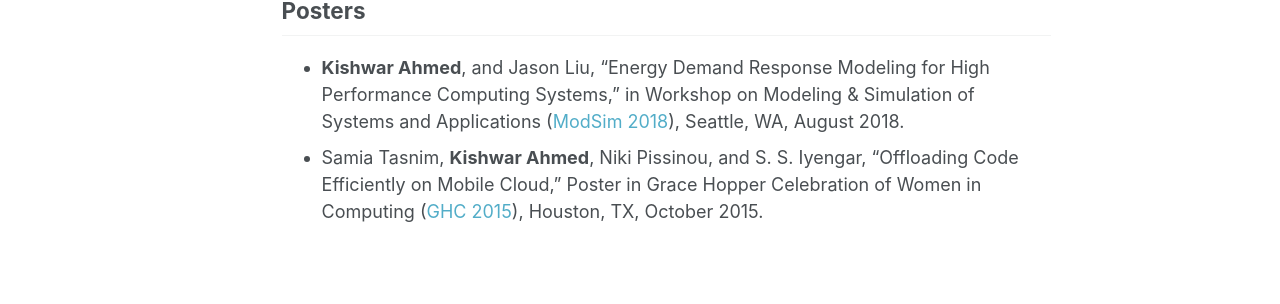
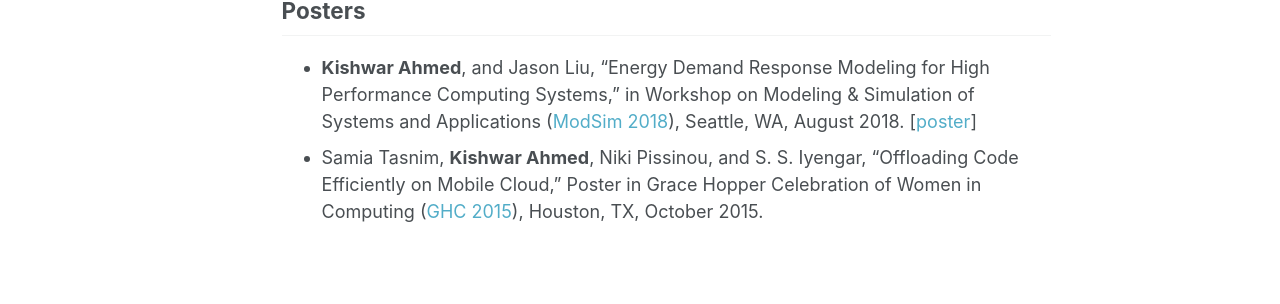
Before and after one commit to kishwarbd/kishwarbd.github.io, a Jekyll site: the page built from _pages/publications.md, in a window 1280 px wide and 900 px high, scrolled down 1772 px. Shown: the part 420-724 px from the top of the window. Built offline with Jekyll 4.4.1, drawn with Linux system fonts in a browser that asks for light colours; some web fonts are replaced.

Commit message:
updates.

```diff
--- a/_pages/publications.md
+++ b/_pages/publications.md
@@ -27,5 +27,5 @@ author_profile: true
 * **Kishwar Ahmed**, Mohammad A. Islam, Shaolei Ren, and Gang Quan, “Can Data Center Become Water Self-Sufficient?,” in 6th Usenix Workshop on Power-Aware Computing and Systems ([HotPower 2014](https://www.usenix.org/conference/hotpower14)) held with USENIX [OSDI 2014](https://www.usenix.org/conference/osdi14), Broomfield, CO, October 2014. [[paper](https://www.usenix.org/conference/hotpower14/technical-sessions/presentation/can-data-center-become-water-self-sufficient)] (Acceptance rate: 34%)
 
 ## Posters
-* **Kishwar Ahmed**, and Jason Liu, “Energy Demand Response Modeling for High Performance Computing Systems,” in Workshop on Modeling & Simulation of Systems and Applications ([ModSim 2018](https://www.bnl.gov/modsim2018/)), Seattle, WA, August 2018.
+* **Kishwar Ahmed**, and Jason Liu, “Energy Demand Response Modeling for High Performance Computing Systems,” in Workshop on Modeling & Simulation of Systems and Applications ([ModSim 2018](https://www.bnl.gov/modsim2018/)), Seattle, WA, August 2018. [[poster](https://kishwarbd.github.io/files/slides/modsim18.pdf)]
 * Samia Tasnim, **Kishwar Ahmed**, Niki Pissinou, and S. S. Iyengar, “Offloading Code Efficiently on Mobile Cloud,” Poster in Grace Hopper Celebration of Women in Computing ([GHC 2015](https://ghc.anitab.org/)), Houston, TX, October 2015.
```
Also changed, not shown: 2 other files.
